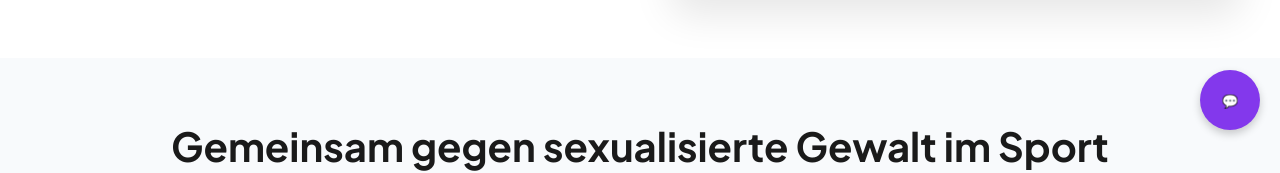
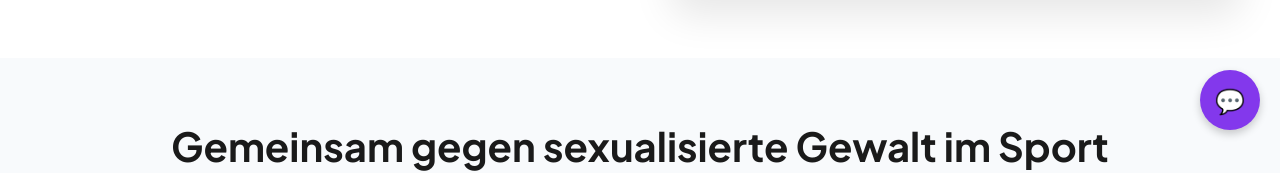
Before and after one commit to Kadirdiegp/Website, a React (Create React App) app: page / in a window 1280 px wide. Shown: the part 650-823 px from the top of the page. Built offline with nearby package versions, Linux system fonts and the light colour scheme.

Commit message:
Chatbot-Implementierung auf einfachen Button mit Link zu chtabot.netlify.app umgestellt

```diff
--- a/src/App.tsx
+++ b/src/App.tsx
@@ -8,7 +8,6 @@ import Services from './pages/Services';
 import Projects from './pages/Projects';
 import About from './pages/About';
 import Contact from './pages/Contact';
-import ChatbotWidgetDirect from './components/ChatbotWidgetDirect';
 
 const GlobalStyle = createGlobalStyle`
   * {
@@ -83,7 +82,26 @@ function App() {
         </Routes>
       </main>
       <Footer />
-      <ChatbotWidgetDirect />
+      <div style={{
+        position: 'fixed',
+        bottom: '20px',
+        right: '20px',
+        width: '60px',
+        height: '60px',
+        borderRadius: '50%',
+        backgroundColor: '#8338ec',
+        color: 'white',
+        display: 'flex',
+        justifyContent: 'center',
+        alignItems: 'center',
+        boxShadow: '0 4px 8px rgba(0, 0, 0, 0.2)',
+        cursor: 'pointer',
+        zIndex: 1000,
+        fontSize: '24px'
+      }}
+      onClick={() => window.open("https://chtabot.netlify.app/", "_blank")}>
+        💬
+      </div>
     </Router>
   );
 }
```
